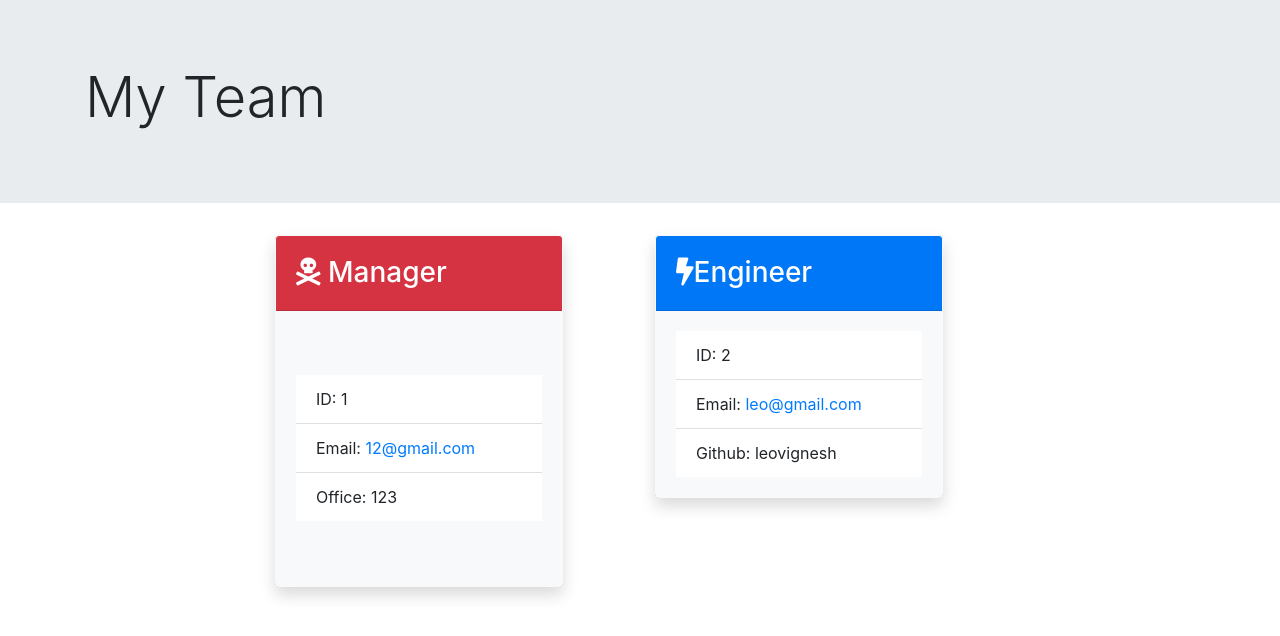
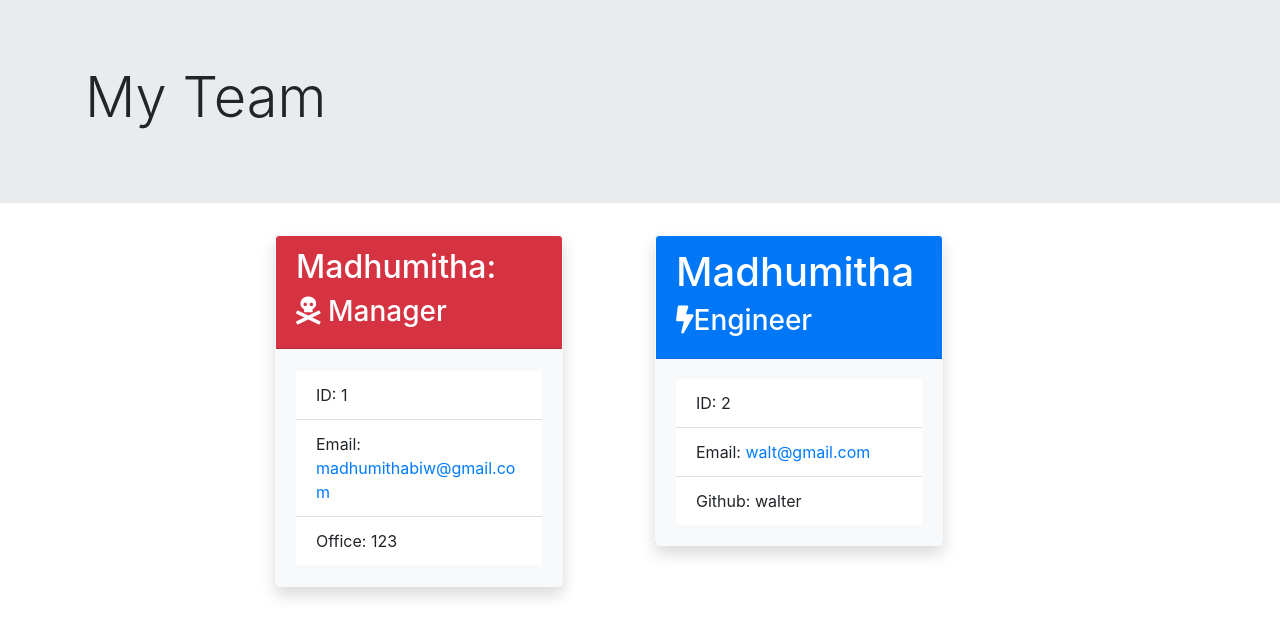
Before and after one commit to Madhumitha/EmployeeSummary, a website: page output/team.html in a window 1280 px wide. Drawn offline with nearby package versions, Linux system fonts and the light colour scheme.

Commit message:
Add output

```diff
--- a/output/team.html
+++ b/output/team.html
@@ -27,14 +27,14 @@
         <div class="col-md-4">
     <div class="card bg-danger border-light shadow mb-3" style="max-width: 18rem; height: 22rem;">
         <div class="card-header text-white">
-            <h2 id="name"></h2>
+            <h2 id="name">Madhumitha: </h2>
             <h3><span class="fas fa-skull-crossbones"></span> Manager </h3>
         </div>
         <div class="card-body bg-light align-content-center flex-wrap">
             <div>
                 <ul class="list-group list-group-flush">
                     <li class="list-group-item" id="id">ID: 1 </li>
-                    <li class="list-group-item" id="email">Email: <a href="mailto:12@gmail.com">12@gmail.com</a> </li>
+                    <li class="list-group-item" id="email">Email: <a href="mailto:madhumithabiw@gmail.com">madhumithabiw@gmail.com</a> </li>
                     <li class="list-group-item" id="property">Office: 123 </li>
                 </ul>
             </div>
@@ -43,15 +43,15 @@
 </div><div class="col-md-4">
     <div class="card bg-primary border-light shadow mb-3" style="max-width: 18rem; height: 22 rem">
         <div class="card-header text-white">
-            <h1 id="name"></h1>
+            <h1 id="name">Madhumitha</h1>
             <h3><span class="fas fa-bolt"></span>Engineer</h3>
         </div>
         <div class="card-body bg-light align-content-center flex-wrap">
             <div>
                 <ul class="list-group list-group-flush">
                     <li class="list-group-item" id="id"> ID: 2</li>
-                    <li class="list-group-item" id="email">Email: <a href="mailto:leo@gmail.com">leo@gmail.com</a></li>
-                    <li class="list-group-item" id="property">Github: leovignesh</li>
+                    <li class="list-group-item" id="email">Email: <a href="mailto:walt@gmail.com">walt@gmail.com</a></li>
+                    <li class="list-group-item" id="property">Github: walter</li>
                 </ul>
             </div>
         </div>
```
